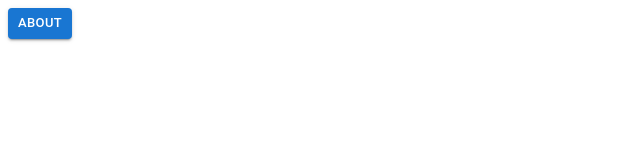
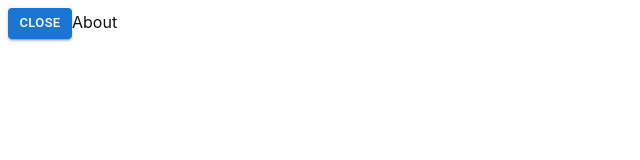
Before and after one commit to cosmic1330/SLstening, a React (Vite) app: page /about in a window 1280 px wide. Shown: the top 160 px of the page, without its empty margins (0-640 px from the left). Built offline with nearby package versions, Linux system fonts and the light colour scheme.

Commit message:
feat: add muti window

```diff
--- a/src-tauri/capabilities/default.json
+++ b/src-tauri/capabilities/default.json
@@ -5,6 +5,9 @@
   "windows": ["main"],
   "permissions": [
     "core:default",
-    "opener:default"
+    "opener:default",
+    "core:webview:allow-create-webview-window",
+    "core:webview:allow-webview-close",
+    "core:window:allow-close"
   ]
 }
--- a/src-tauri/tauri.conf.json
+++ b/src-tauri/tauri.conf.json
@@ -18,12 +18,6 @@
         "transparent": true,
         "decorations": true,
         "fullscreen": false
-      },
-      {
-        "label": "about",
-        "url": "/settings",
-        "title": "about",
-        "visible": false
       }
     ],
     "security": {
--- a/src/pages/Home/index.tsx
+++ b/src/pages/Home/index.tsx
@@ -1,10 +1,21 @@
 import { Button } from "@mui/material";
 import { Outlet } from "react-router";
+import { WebviewWindow } from "@tauri-apps/api/webviewWindow";
 
 function Home() {
+  const openSecondaryWindow = async () => {
+    const webview = new WebviewWindow("about", {
+      url: "/about",
+    });
+    webview.once("tauri://created", function () {});
+    webview.once("tauri://error", function (e) {
+      console.log(e);
+    });
+  };
+
   return (
     <main>
-      <Button variant="contained" size="small">
+      <Button variant="contained" size="small" onClick={openSecondaryWindow}>
         Open About
       </Button>
       <Outlet />
--- a/src/pages/about.tsx
+++ b/src/pages/about.tsx
@@ -1,10 +1,20 @@
 import { Button } from "@mui/material";
+import { getCurrentWindow } from "@tauri-apps/api/window";
 
 function About() {
+  const closeWindow = async () => {
+    const webview = getCurrentWindow();
+    console.log(webview);
+    webview.close();
+  };
+
   return (
-    <Button variant="contained" size="small">
+    <div>
+      <Button variant="contained" size="small" onClick={closeWindow}>
+        Close
+      </Button>
       About
-    </Button>
+    </div>
   );
 }
 export default About;
```
